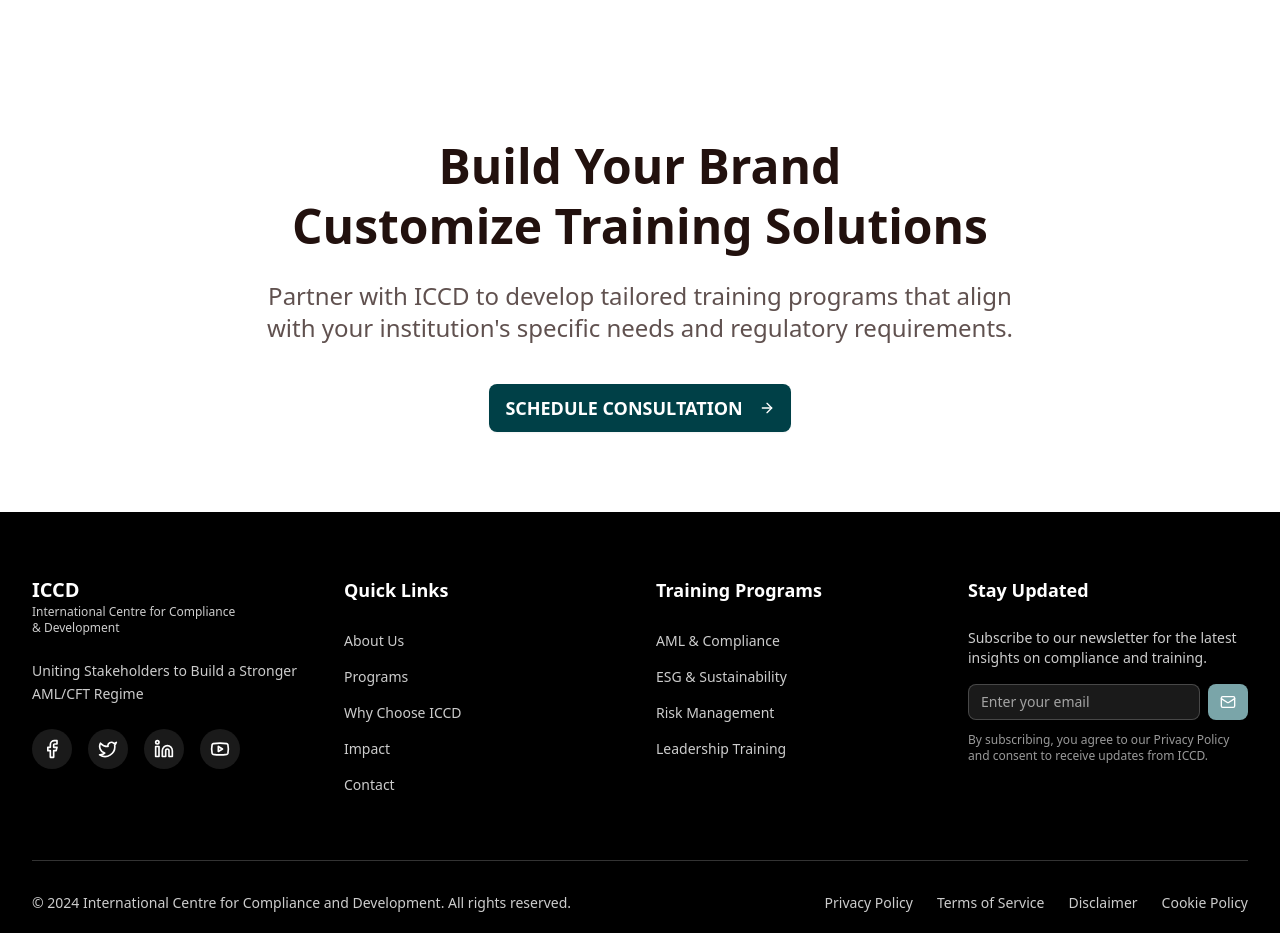
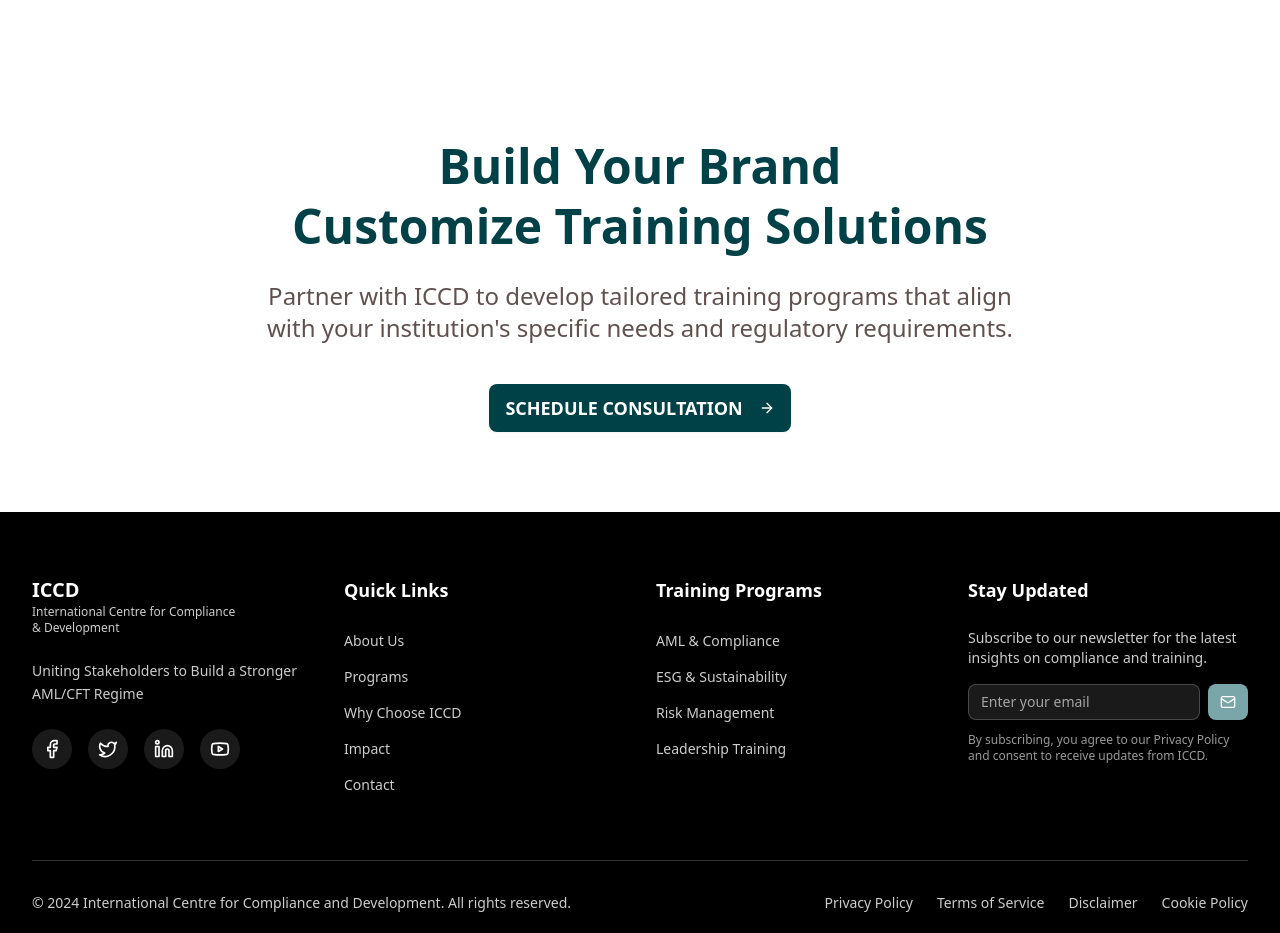
Before and after one commit to saran-adhikari/iccd, a Next.js app: page / in a window 1280 px wide. Shown: the part 3080-4013 px from the top of the page. Built offline with nearby package versions, Linux system fonts and the light colour scheme.

Commit message:
minor changes

```diff
--- a/src/app-components/cta-strip.tsx
+++ b/src/app-components/cta-strip.tsx
@@ -6,7 +6,7 @@ export function CTAStrip() {
     <section className="py-20 w-[85%] mx-auto">
       <div className="max-w-7xl mx-auto px-4 sm:px-6 lg:px-8">
         <div className="text-center">
-          <h2 className="text-4xl lg:text-5xl font-extrabold mb-6 leading-tight text-balance">
+          <h2 className="text-4xl lg:text-5xl font-extrabold mb-6 leading-tight text-balance text-primary">
             Build Your Brand <br /> Customize Training Solutions
           </h2>
           <p className="text-2xl mb-10 text-pretty max-w-3xl mx-auto text-muted-foreground">
```
